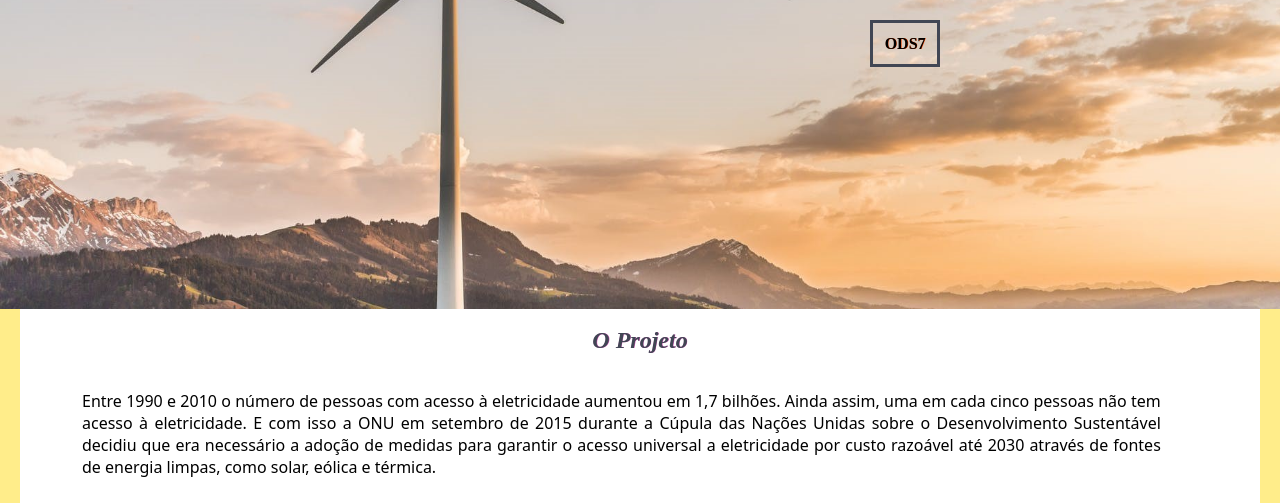
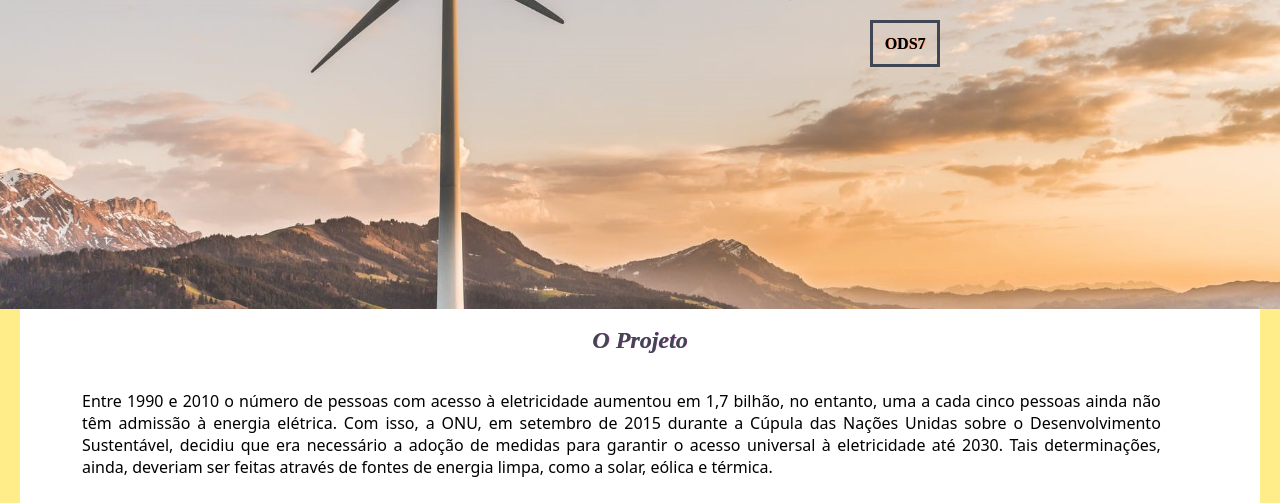
Before and after one commit to Victormtts/Vicsite, a plain HTML site: page index.html in a window 1280 px wide. Shown: the part 297-800 px from the top of the page. Drawn offline with Linux system fonts and the light colour scheme.

Commit message:
Update index.html

```diff
--- a/index.html
+++ b/index.html
@@ -38,14 +38,7 @@
             <h2 class="titulos" id="primeiro">O Projeto</h2>
             <br><br>
             <p class="textogrande">
-                Entre 1990 e 2010 o número de pessoas com acesso à eletricidade aumentou em 1,7 bilhões. Ainda assim,
-                uma em
-                cada cinco pessoas não tem acesso à eletricidade. E com isso a ONU em setembro de 2015 durante a Cúpula
-                das
-                Nações Unidas sobre o Desenvolvimento Sustentável decidiu que era necessário a adoção de medidas para
-                garantir o acesso universal a eletricidade por custo razoável até 2030 através de fontes de energia
-                limpas,
-                como solar, eólica e térmica.
+                Entre 1990 e 2010 o número de pessoas com acesso à eletricidade aumentou em 1,7 bilhão, no entanto, uma a cada cinco pessoas ainda não têm admissão à energia elétrica. Com isso, a ONU, em setembro de 2015 durante a Cúpula das Nações Unidas sobre o Desenvolvimento Sustentável, decidiu que era necessário a adoção de medidas para garantir o acesso universal à eletricidade até 2030. Tais determinações, ainda, deveriam ser feitas através de fontes de energia limpa, como a solar, eólica e térmica.
         </div>
         </p> <br><br>
 
```
